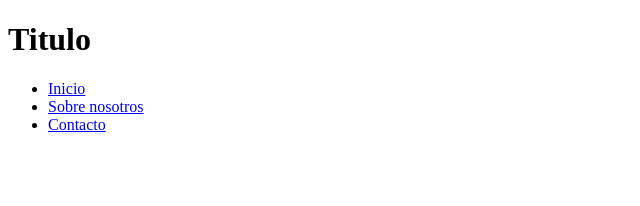
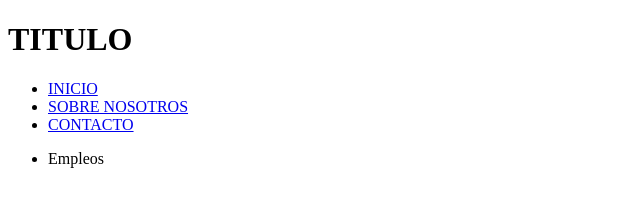
Before and after one commit to Mezcal14/clase-4, a plain HTML site: page index.html in a window 1280 px wide. Shown: the whole page, without its empty margins (0-640 px from the left). Drawn offline with Linux system fonts and the light colour scheme.

Commit message:
empleos al footer

```diff
--- a/index.html
+++ b/index.html
@@ -10,11 +10,11 @@
 
 <body>
     <header>
-        <h1>Titulo</h1>
+        <h1>TITULO</h1>
         <ul>
-            <li><a href="#">Inicio</a></li>
-            <li><a href="#">Sobre nosotros</a></li>
-            <li><a href="#">Contacto</a></li>
+            <li><a href="#">INICIO</a></li>
+            <li><a href="#">SOBRE NOSOTROS</a></li>
+            <li><a href="#">CONTACTO</a></li>
         </ul>
     </header>
     <main>
@@ -22,7 +22,7 @@
     </main>
     <footer>
         <ul>
-
+           <li>Empleos</li>
         </ul>
     </footer>
 </body>
```
